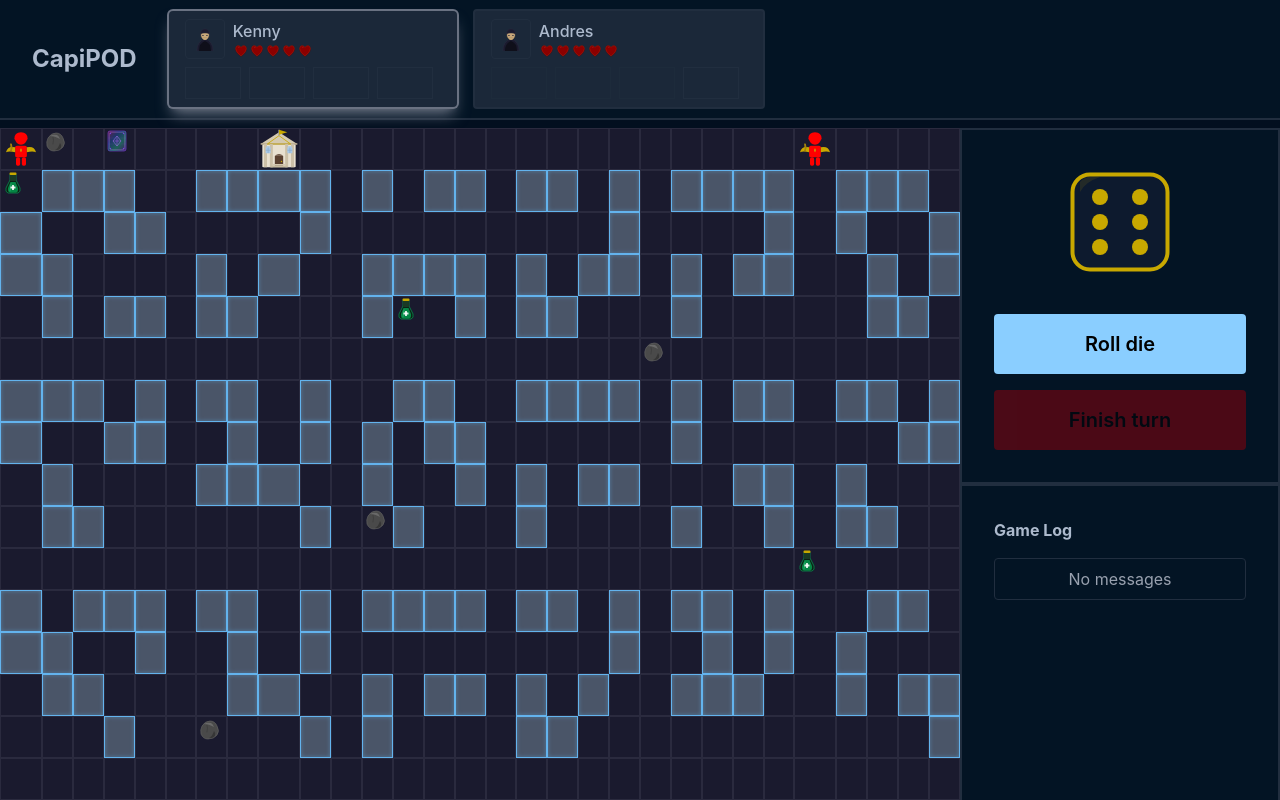
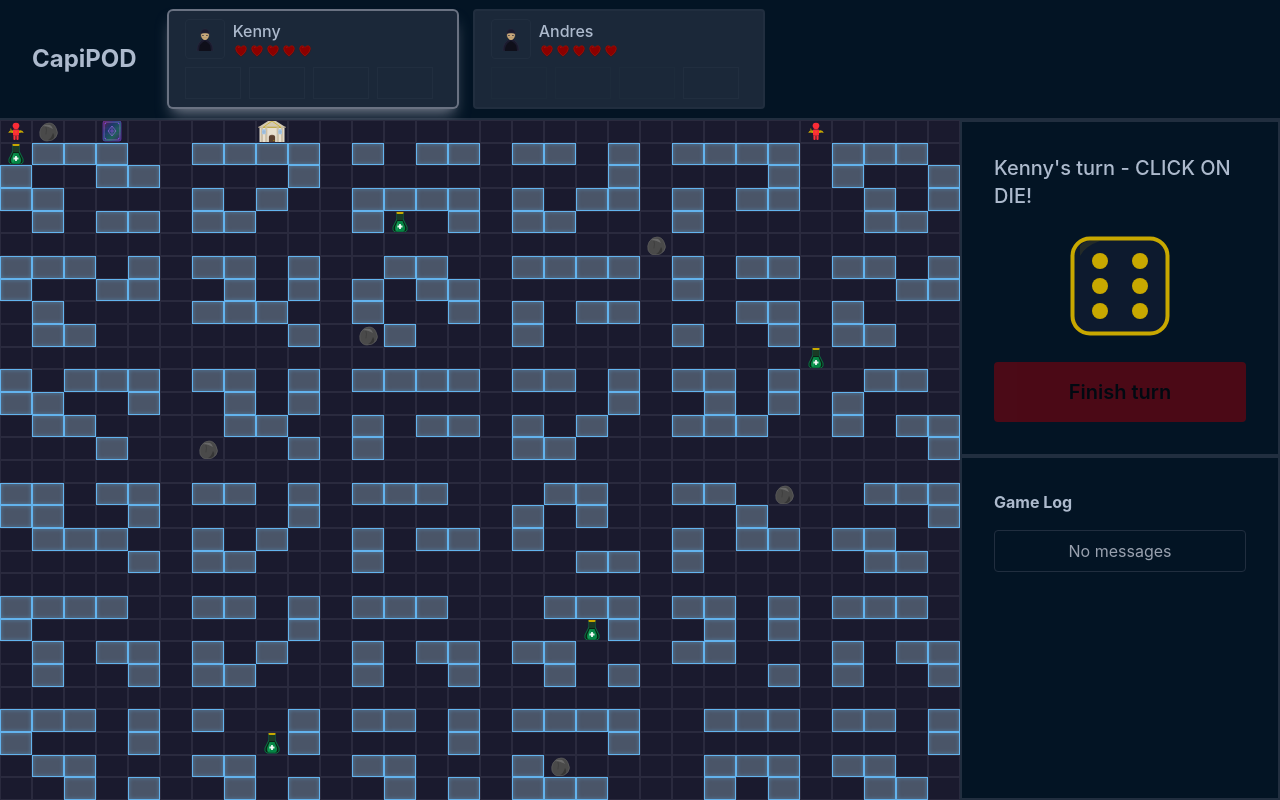
Before and after one commit to kaltbarba/Capipod, a React (Vite) app: page / in a window 1280 px wide. Shown: the top 800 px of the page. Built offline with nearby package versions, Linux system fonts and the light colour scheme.

Commit message:
Updates main layout

```diff
--- a/src/App.tsx
+++ b/src/App.tsx
@@ -78,13 +78,13 @@ function App() {
   }, []);
 
   return (
-    <div className="h-screen w-screen grid grid-cols-[1fr]  bg-background">
+    <div className="h-screen w-screen grid grid-rows-[auto_1fr] grid-cols-[1fr] bg-background ">
       <Header />
 
-      <div className="grid grid-cols-[3fr_1fr] mt-2">
-        <Board size={size} className={"overflow-auto"} />
+      <div className="h-full grid grid-cols-[3fr_1fr] overflow-hidden">
+        <Board size={size} className={"overflow-hidden"} />
 
-        <div className="h-full flex flex-col">
+        <div className="h-full flex flex-col overflow-hidden">
           <TurnSection />
           <LogSection />
         </div>
--- a/src/components/Board/index.scss
+++ b/src/components/Board/index.scss
@@ -1,15 +1,12 @@
 
 
 .board-container {
-  display: grid;
-  height: 100%;
-  grid-template-columns: repeat(var(--grid-size), 1fr);
-  grid-template-rows: repeat(var(--grid-size), 1fr);
 
 
   .board-cell {
     background-color: #1a1a2e;
     border: 1px solid #2a2a3e;
+
 
     &.idle {
       background-color: orange;
--- a/src/components/Board/index.tsx
+++ b/src/components/Board/index.tsx
@@ -92,8 +92,11 @@ export default function Board({
 
   return (
     <div
-      className={`board-container ${className}`}
-      style={{ "--grid-size": size } as React.CSSProperties}
+      className={`grid board-container ${className}`}
+      style={{
+        gridTemplateColumns: `repeat(${size}, 1fr)`,
+        gridTemplateRows: `repeat(${size}, 1fr)`,
+      }}
     >
       {Array.from({ length: size }, (_, y) =>
         Array.from({ length: size }, (_, x) => {
@@ -113,7 +116,7 @@ export default function Board({
             <div
               key={`${x},${y}`}
               className={[
-                "board-cell",
+                "overflow-hidden flex justify-center items-center board-cell",
                 building ? "building" : "",
                 podClass,
                 selectedItem?.category === ItemCategory.rock &&
@@ -125,9 +128,7 @@ export default function Board({
                 onClickCell({ item: selectedItem, coordinate: { x, y } })
               }
             >
-              {player && (
-                <PlayerIcon width={40} height={40} style={{ color: "red" }} />
-              )}
+              {player && <PlayerIcon className="text-red-500 w-full h-full" />}
 
               {pod?.state === PodState.active && (
                 <span>{pod.activeTurnsRemaining}</span>
--- a/src/components/LogSection/index.tsx
+++ b/src/components/LogSection/index.tsx
@@ -1,12 +1,21 @@
+import { useRef, useEffect } from "react";
 import { useLogStore } from "../../store";
 
 export default function LogSection() {
   const { logs } = useLogStore();
+  const logRef = useRef<HTMLDivElement>(null);
+
+  useEffect(() => {
+    if (logRef.current) logRef.current.scrollTop = logRef.current.scrollHeight;
+  }, [logs]);
 
   return (
-    <section className="h-full border-2 border-border bg-surface p-8">
+    <section className="flex-1 min-h-0 flex flex-col border-2 border-border bg-surface p-8">
       <h2 className="text-content font-bold mb-4">Game Log</h2>
-      <div className="border rounded border-border grid px-2">
+      <div
+        ref={logRef}
+        className="border rounded border-border min-h-0 grid px-2 overflow-y-auto"
+      >
         {logs.length > 0 ? (
           logs.map((log, index) => (
             <div
--- a/src/components/PlayerCard/index.tsx
+++ b/src/components/PlayerCard/index.tsx
@@ -44,7 +44,7 @@ export default function PlayerCard({ player }: { player: Player }) {
       className={[
         "h-fit flex flex-col   bg-surface-element rounded py-2 px-4",
         isPlayerTurn
-          ? "ring-2 ring-gray-500 shadow-lg shadow-gray-500 "
+          ? "ring-2 ring-gray-500 shadow-lg shadow-gray-500"
           : "border-border border-2",
       ].join(" ")}
     >
--- a/src/components/TurnSection/index.tsx
+++ b/src/components/TurnSection/index.tsx
@@ -8,10 +8,16 @@ export default function TurnSection() {
 
   return (
     <section className="border-2 border-border bg-surface flex flex-col justify-center items-center p-8">
-      <DieIcon className="w-30 mb-8" />
+      <p className="text-content font-medium text-xl text-left w-full mb-4">
+        {players[currentPlayerIndex]?.name}'s turn -{" "}
+        {players[currentPlayerIndex]?.die
+          ? `${players[currentPlayerIndex]?.stepsRemaining} steps remainig`
+          : "CLICK ON DIE!"}
+      </p>
+
       <button
         className={[
-          "text-xl bg-button-primary font-semibold border-border px-8 py-4 rounded w-full mb-4",
+          "text-xl rounded mb-4",
           players[currentPlayerIndex]?.die ||
           players[currentPlayerIndex]?.stepsRemaining
             ? "disabled:opacity-50 disabled:cursor-not-allowed"
@@ -28,7 +34,12 @@ export default function TurnSection() {
           rollDieForPlayer(players[currentPlayerIndex])
         }
       >
-        Roll die
+        <DieIcon
+          className={[
+            "w-30",
+            players[currentPlayerIndex]?.die ? "opacity-50" : "",
+          ].join(" ")}
+        />
       </button>
 
       <button
```
Also changed, not shown: 1 other file (tests, documents, lock files or other folders).
